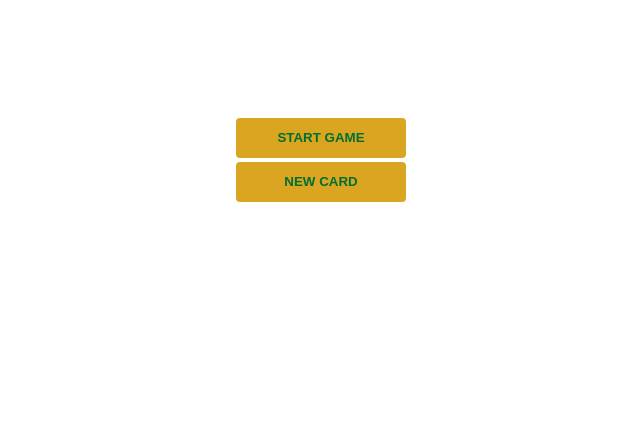
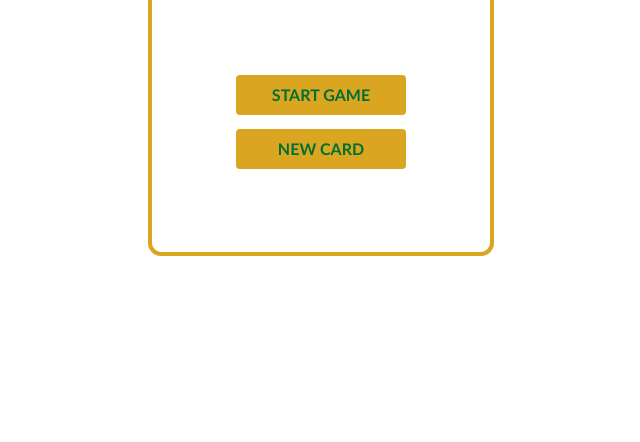
Before and after one commit to udohufak/BlackJack, a plain HTML site: page index.html in a window 1280 px wide. Shown: the part 358-800 px from the top of the page, without its empty margins (319-959 px from the left). Drawn offline with nearby package versions, Linux system fonts and the light colour scheme.

Commit message:
Add files via upload

```diff
--- a/index.html
+++ b/index.html
@@ -1,9 +1,10 @@
 <html>
-    <head>
+    <head><link rel="stylesheet" href="https://cdnjs.cloudflare.com/ajax/libs/normalize/8.0.1/normalize.css">
         <link rel="stylesheet" href="style.css">
     </head>
     <body>
-        <h1>Blackjack</h1>
+        <section>
+            <h1>Blackjack</h1>
         <p id="message-el">Want to play a round?</p>
         <p id="cards-el">Cards:</p>
         <p id="sum-el">Sum:</p>
@@ -13,6 +14,8 @@
         </div>
 
         <p id="player-el"></p>
+        </section>
+
         <script src="script.js"></script>
     </body>
 </html>
--- a/style.css
+++ b/style.css
@@ -8,8 +8,14 @@
     height: 98vh;
     display: flex;
     flex-direction: column;
+    justify-content: center;
     align-items: center;
-    justify-content: center;
+}
+
+section{
+    border: 4px solid goldenrod;
+    padding: 30px;
+    border-radius: 13px;
 }
 
 h1 {
@@ -34,10 +40,20 @@
     margin-bottom: 2px;
     margin-top: 2px;
     height: 40px;
+    cursor: pointer;
+    transition: all 0.4s;
 }
+
+button:hover{
+    background-color: transparent;
+    color: gold;
+    border: 2px solid goldenrod;
+}
+
 .btn-ctn{
     display: flex;
     flex-direction: column;
     justify-content: center;
     align-items: center;
+    gap: 10px;
 }
```
